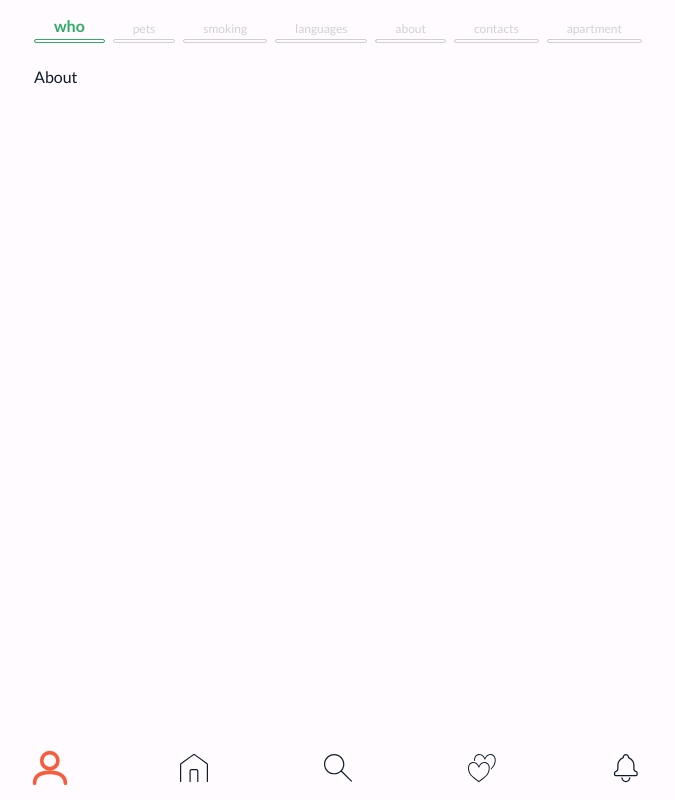
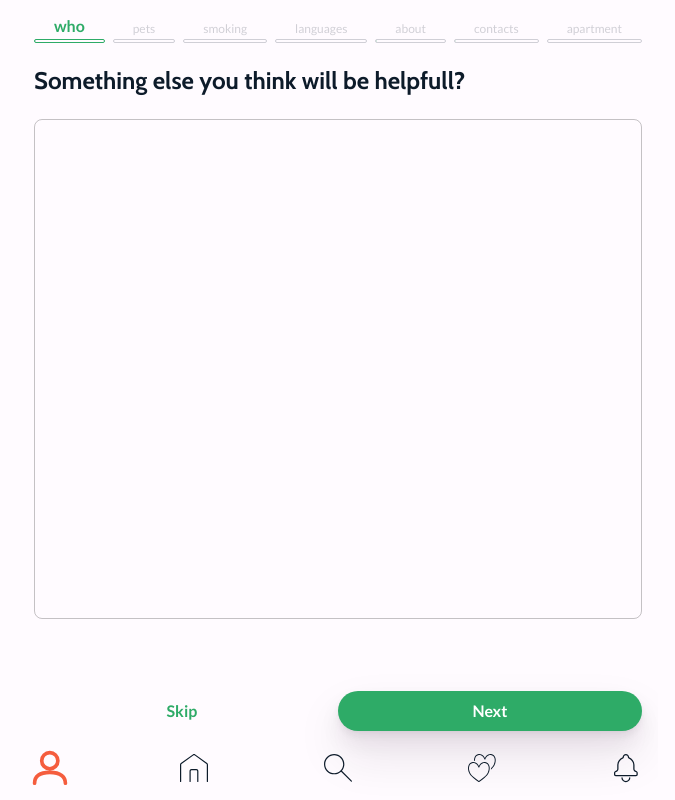
Before and after one commit to IfuryI/pwa-react-typescript, a React (Create React App) app: page /pwa-react-typescript/profile/questionnaire-basic-info/about in a window 1280 px wide. Shown: the whole page, without its empty margins (302-977 px from the left). Built offline with nearby package versions, Linux system fonts and the light colour scheme.

Commit message:
Basic Questions About page

```diff
--- a/src/pages/Profile/BasicQuestions/About/About.tsx
+++ b/src/pages/Profile/BasicQuestions/About/About.tsx
@@ -1,6 +1,55 @@
+import { Box, Button, styled, TextField, Typography } from "@mui/material"
+import { useEffect, useState } from "react"
+import { useNavigate } from "react-router-dom"
+import { useActive } from "src/components/ProgressSlider/ProgressSlider"
+import { useBasicQuestions } from "src/layouts/QuestionnaireBasic/QuestionnaireBasic"
+import styles from '../BasicQuestions.module.scss'
+
 const About: React.FunctionComponent = () => {
+  const { setActive, setPercent, setPercentAndGo } = useActive()
+  const { questions, setQuestions } = useBasicQuestions()
+  const navigate = useNavigate()
+
+  useEffect(() => {
+    questions.about ?? '' ? setPercent(1, 1, 'about') : setPercent(0, 1, 'about')
+  }, [questions])
+
   return (
-    <div>About</div>
+    <Box className={styles.question}>
+      <Box className={styles.question__head}>
+        <Typography className={styles.question__head_text} variant='h1'>Something else you think will be helpfull?</Typography>
+      </Box>
+      <Box className={styles.question__content}>
+        <TextField
+          value={questions.about}
+          onChange={(e) => {setQuestions({ ...questions, about: e.target.value })}}
+          hiddenLabel
+          fullWidth
+          multiline
+          size='small'
+          rows={21}
+        />
+      </Box>
+      <Box className={styles.question__nav}>
+        <Button variant='text'
+          fullWidth
+          onClick={() => {
+            setQuestions({ ...questions, about: '' })
+            setPercentAndGo(0, 1, 'about', 'contacts')
+            navigate('/profile/questionnaire-basic-info/contacts')
+          }}>
+          Skip
+        </Button>
+        <Button variant='contained'
+          fullWidth
+          onClick={() => {
+            navigate('/profile/questionnaire-basic-info/contacts')
+            setActive('contacts')
+          }}>
+          Next
+        </Button>
+      </Box>
+    </Box>
   )
 }
 export default About
```
